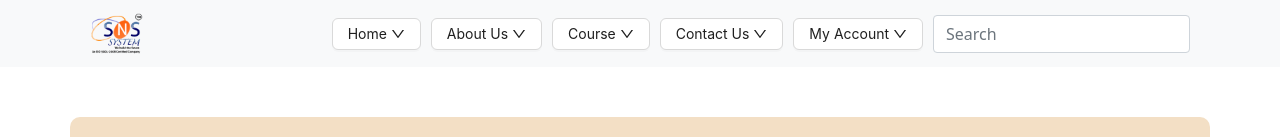
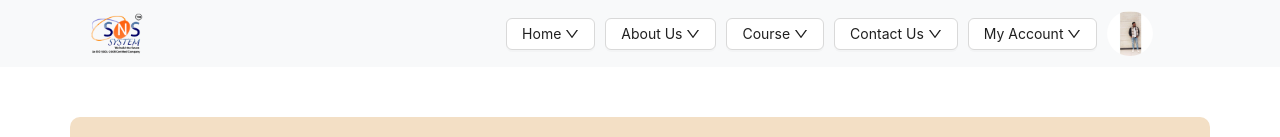
Before and after one commit to Sunilpal99/school-project, a React (Vite) app: page / in a window 1280 px wide. Shown: the top 137 px of the page. Built offline with nearby package versions, Linux system fonts and the light colour scheme.

Commit message:
header chages

```diff
--- a/src/App.jsx
+++ b/src/App.jsx
@@ -43,8 +43,6 @@ function App() {
 
 
       />
-
-
     </>
   )
 }
--- a/src/Components/Header/Header.css
+++ b/src/Components/Header/Header.css
@@ -13,3 +13,7 @@ a:hover{
 .navbar-brand img{
     width: 35%;
 }
+.navbar-brand2 img {
+    width: 50%;
+    border-radius: 25px;
+}
--- a/src/Components/Header/Header.jsx
+++ b/src/Components/Header/Header.jsx
@@ -2,6 +2,7 @@
 import React, { Children, useState } from 'react'
 import { NavLink } from 'react-router-dom';
 import { Link } from 'react-router-dom';
+
 
 import { Button, Dropdown, Space } from 'antd';
 import { DownOutlined,HomeOutlined } from '@ant-design/icons';
@@ -105,6 +106,12 @@ const items = [
           <Link to="">  Logout</Link>
         ),
       },
+      {
+        key: '1',
+        label: (
+          <Link to="">  Another Action</Link>
+        ),
+      },
     ]
   },
 ];
@@ -118,10 +125,10 @@ const items = [
             <a className="navbar-brand" href="#" style={{}}>
               <img src="/public/image/sns-new-logo.png" alt="" />
             </a>
-            <button
+            {/* <button
               className="navbar-toggler" type="button" data-bs-toggle="collapse" data-bs-target="#navbarTogglerDemo01" aria-controls="navbarTogglerDemo01" aria-expanded="false" aria-label="Toggle navigation" >
               <span className="navbar-toggler-icon"></span>
-            </button>
+            </button> */}
             <div className="collapse navbar-collapse" id="navbarTogglerDemo01" style={{ gap: '10px' }}>
               <ul className="navbar-nav ms-auto mb-2 mb-lg-0 fw-bold" style={{ gap: '10px' }}>
                 {items.map((category, index) => (
@@ -140,17 +147,9 @@ const items = [
                   </li>
                 ))}
               </ul>
-                        <form className="d-flex">
-                            <input
-                                className="form-control me-2"
-                                value={inputValue}
-                                onChange={handleInputChange}
-                                type="text"
-                                maxLength="10"
-                                placeholder="Search"
-                            />
-                            <p className="text-danger">{inputValue}</p>
-                        </form>
+            <a className="navbar-brand2" href="#" style={{width: '10%', maxWidth: '100px'}}>
+              <img src="/public/image/sunil_pal.jpg" alt="" />
+            </a>
             </div>
           </div>
         </nav>
```
Lines whose indentation alone changed are shown as unchanged.
